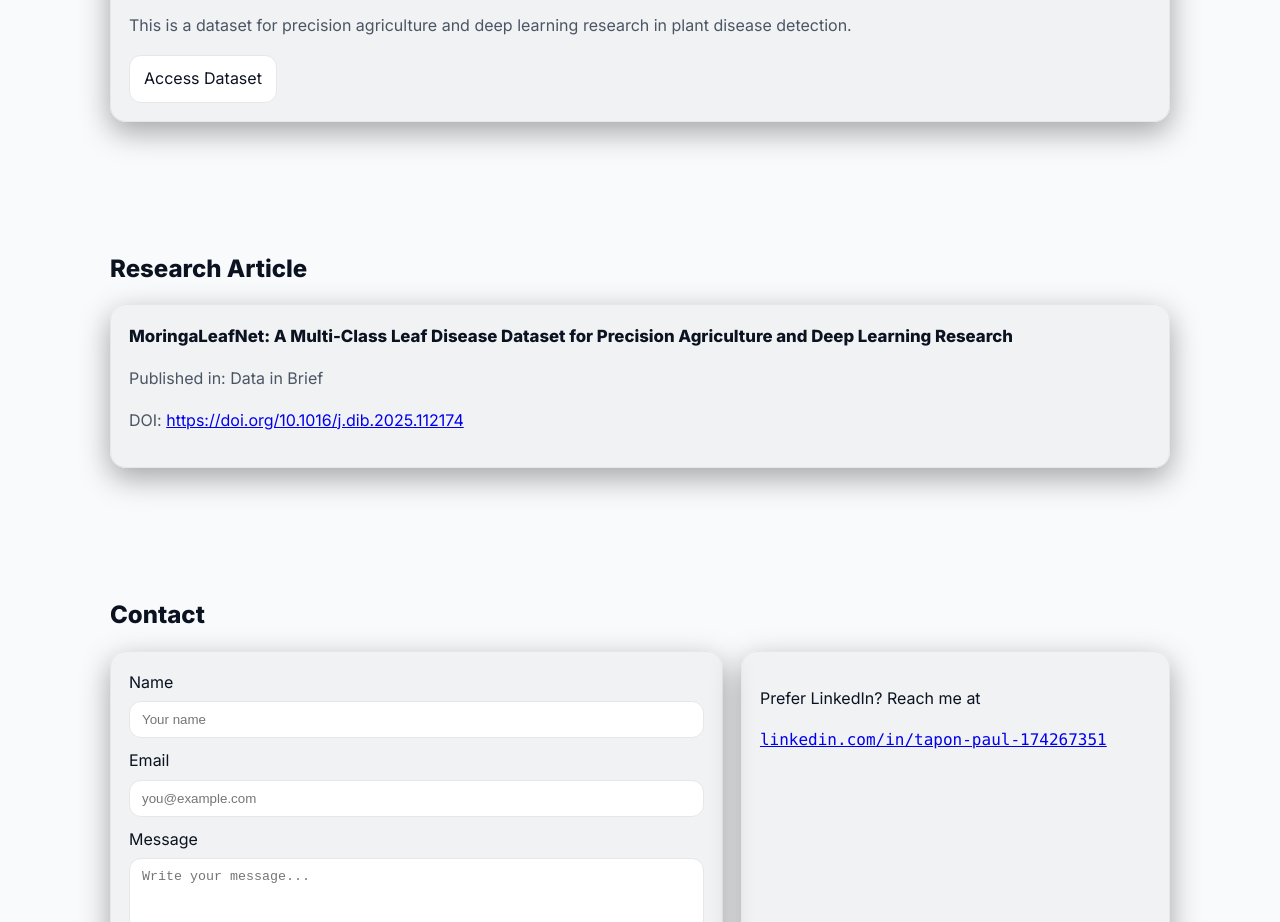
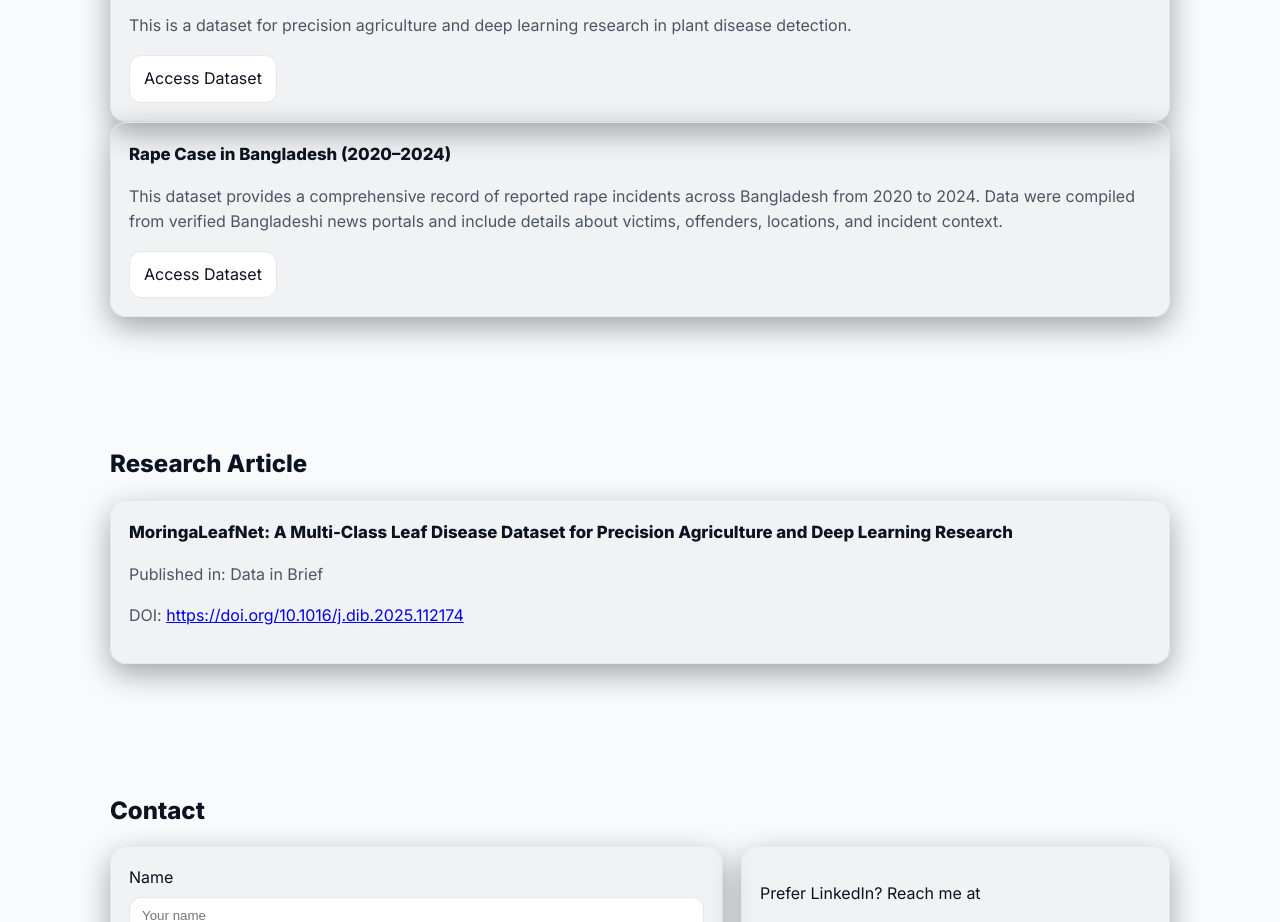
Before and after one commit to Tapon5086/tapon5086.github.io, a plain HTML site: page index.html in a window 1280 px wide. Shown: the part 2674-3596 px from the top of the page. Drawn offline with Linux system fonts and the light colour scheme.

Commit message:
Update index.html

```diff
--- a/index.html
+++ b/index.html
@@ -173,13 +173,32 @@
 <section id="dataset" class="section">
     <div class="container">
         <h2 class="section-title">Dataset</h2>
+
         <div class="card">
             <h3 class="card-title">MoringaLeafNet</h3>
-                    <p class="muted">This is a dataset for precision agriculture and deep learning research in plant disease detection.</p>
-                    <a class="btn" href="https://data.mendeley.com/datasets/w8sr775pjb/5" target="_blank" rel="noreferrer">Access Dataset</a>
+            <p class="muted">
+                This is a dataset for precision agriculture and deep learning research in plant disease detection.
+            </p>
+            <a class="btn" href="https://data.mendeley.com/datasets/w8sr775pjb/5" target="_blank" rel="noreferrer">
+                Access Dataset
+            </a>
         </div>
+
+        <div class="card">
+            <h3 class="card-title">Rape Case in Bangladesh (2020–2024)</h3>
+            <p class="muted">
+                This dataset provides a comprehensive record of reported rape incidents across Bangladesh from 2020 to 2024.
+                Data were compiled from verified Bangladeshi news portals and include details about victims, offenders,
+                locations, and incident context.
+            </p>
+            <a class="btn" href="https://data.mendeley.com/datasets/7pmk97ffcs/1" target="_blank" rel="noreferrer">
+                Access Dataset
+            </a>
+        </div>
+
     </div>
 </section>
+
 
         <!-- RESEARCH ARTICLE -->
         <section id="research-article" class="section">
```
Lines whose indentation alone changed are shown as unchanged.
